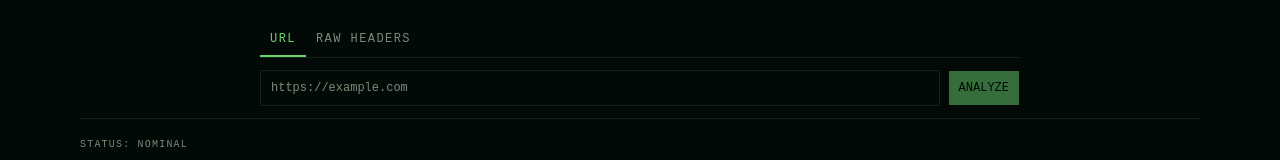
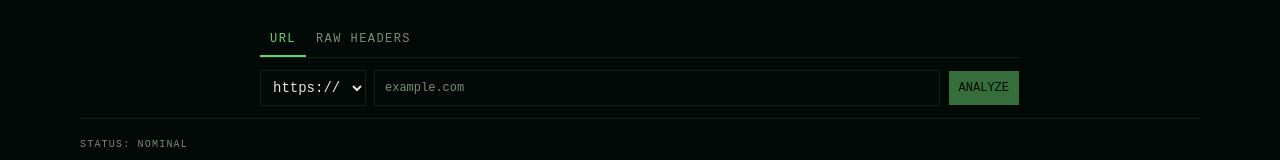
Before and after one commit to wal-z1/LODE, a React (Vite) app in the folder frontend/: page / in a window 1280 px wide. Shown: the part 378-538 px from the top of the page. Built offline with nearby package versions, Linux system fonts and the light colour scheme; no server answers.

Commit message:
added https and http options and an header exemple

```diff
--- a/frontend/src/components/site/AnalyzerInput.tsx
+++ b/frontend/src/components/site/AnalyzerInput.tsx
@@ -3,6 +3,10 @@ import { SpinnerGap } from "@phosphor-icons/react";
 import { Button } from "@/components/ui/button";
 import { Input } from "@/components/ui/input";
 import type { AnalysisMode } from "@/lib/types";
+
+const RAW_HEADERS_EXAMPLE = `Content-Type: text/html
+Strict-Transport-Security: max-age=31536000
+Content-Security-Policy: default-src 'self'`;
 
 interface AnalyzerInputProps {
 	loading: boolean;
@@ -12,10 +16,13 @@ interface AnalyzerInputProps {
 function AnalyzerInput({ loading, onSubmit }: AnalyzerInputProps) {
 	const [mode, setMode] = useState<AnalysisMode>("url");
 	const [value, setValue] = useState("");
+	const [scheme, setScheme] = useState<"http" | "https">("https");
 
 	function handleSubmit(event: FormEvent<HTMLFormElement>) {
 		event.preventDefault();
-		onSubmit(mode, value.trim());
+		const input = value.trim();
+		const url = input.replace(/^https?:\/\//i, "");
+		onSubmit(mode, mode === "url" ? `${scheme}://${url}` : input);
 	}
 
 	return (
@@ -27,7 +34,7 @@ function AnalyzerInput({ loading, onSubmit }: AnalyzerInputProps) {
 						type="button"
 						onClick={() => {
 							setMode(option);
-							setValue("");
+							setValue(option === "raw_headers" ? RAW_HEADERS_EXAMPLE : "");
 						}}
 						className={`border-b-2 px-2.5 py-2 text-xs uppercase tracking-[0.12em] transition-colors ${
 							mode === option
@@ -41,20 +48,32 @@ function AnalyzerInput({ loading, onSubmit }: AnalyzerInputProps) {
 
 			<div className="flex flex-col gap-2 sm:flex-row">
 				{mode === "url" ? (
+					<>
+						<select
+							value={scheme}
+							onChange={(event) =>
+								setScheme(event.target.value as "http" | "https")
+							}
+							aria-label="URL scheme"
+							disabled={loading}
+							className="h-9 border border-input bg-transparent px-2 text-sm text-foreground outline-none focus-visible:border-ring focus-visible:ring-1 focus-visible:ring-ring/50">
+							<option value="https">https://</option>
+							<option value="http">http://</option>
+						</select>
 						<Input
 							value={value}
 							onChange={(event) => setValue(event.target.value)}
-						type="url"
-						placeholder="https://example.com"
-						aria-label="Website URL"
+							type="text"
+							placeholder="example.com"
+							aria-label="Website address"
 							disabled={loading}
 							className="h-9 flex-1"
 						/>
+					</>
 				) : (
 					<textarea
 						value={value}
 						onChange={(event) => setValue(event.target.value)}
-						placeholder="HTTP/1.1 200 OK\nContent-Security-Policy: default-src 'self'"
 						aria-label="Raw response headers"
 						disabled={loading}
 						className="min-h-24 flex-1 resize-y border border-input bg-transparent px-2.5 py-2 text-sm text-foreground outline-none placeholder:text-muted-foreground focus-visible:border-ring focus-visible:ring-1 focus-visible:ring-ring/50"
```
Lines whose indentation alone changed are shown as unchanged.
